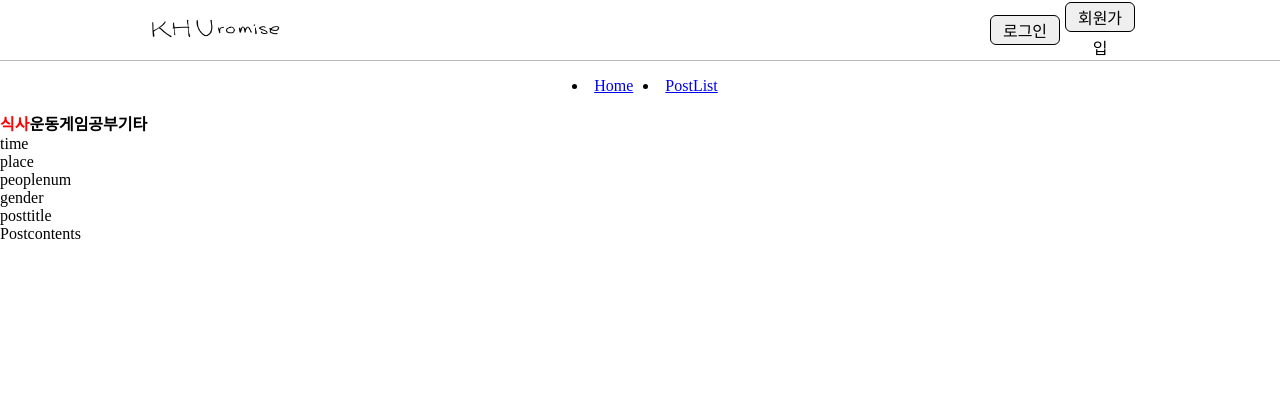
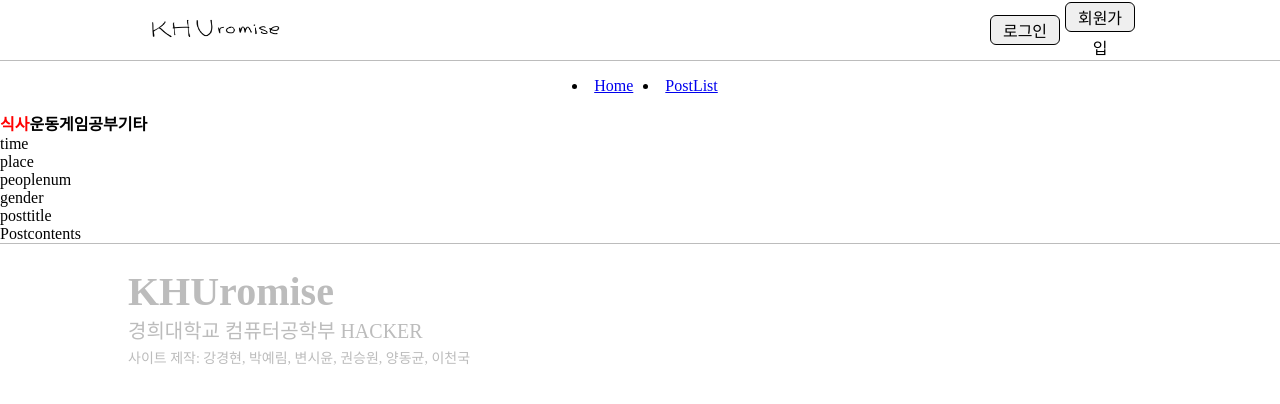
Before and after one commit to mucent/khuromise-frontend, a React (Create React App) app: page / in a window 1280 px wide. Shown: the top 404 px of the page. Built offline with nearby package versions, Linux system fonts and the light colour scheme.

Commit message:
[ADD] Footer 임시 추가

```diff
--- a/src/App.js
+++ b/src/App.js
@@ -11,6 +11,7 @@ import PostContents from "./components/createpost/PostContents";
 import Login from "./components/LoginRegister/Login";
 import PostListTemplate from "./components/PostList/PostListTemplate";
 import TestBar from "./components/TestBar";
+import Footer from "./components/Footer/Footer";
 
 const GlobalStyle = createGlobalStyle`
   display: flex;
@@ -53,6 +54,7 @@ function App() {
           <PostContents />
         </div>
       </div>
+      <Footer />
     </BrowserRouter>
   );
 }
--- /dev/null
+++ b/src/components/Footer/Footer.js
@@ -0,0 +1,52 @@
+import styled from "styled-components";
+
+const FooterBlock = styled.div`
+  width: 100%;
+  height: 150px;
+  border-top: 1px solid #bcbcbc;
+
+  .box {
+    width: 80%;
+    height: 100%;
+    margin: 0 auto;
+
+    display: flex;
+    flex-direction: column;
+    justify-content: center;
+    align-items: flex-start;
+  }
+
+  .title {
+    font-size: 40px;
+    font-weight: bold;
+    color: #bcbcbc;
+  }
+
+  .club {
+    font-size: 20px;
+    color: #bcbcbc;
+    margin-bottom: 3px;
+  }
+
+  .content {
+    font-size: 14px;
+    color: #bcbcbc;
+    margin-bottom: 3px;
+  }
+`;
+
+const Footer = () => {
+  return (
+    <FooterBlock>
+      <div className="box">
+        <div className="title">KHUromise</div>
+        <div className="club">경희대학교 컴퓨터공학부 HACKER</div>
+        <div className="content">
+          사이트 제작: 강경현, 박예림, 변시윤, 권승원, 양동균, 이천국
+        </div>
+      </div>
+    </FooterBlock>
+  );
+};
+
+export default Footer;
```
